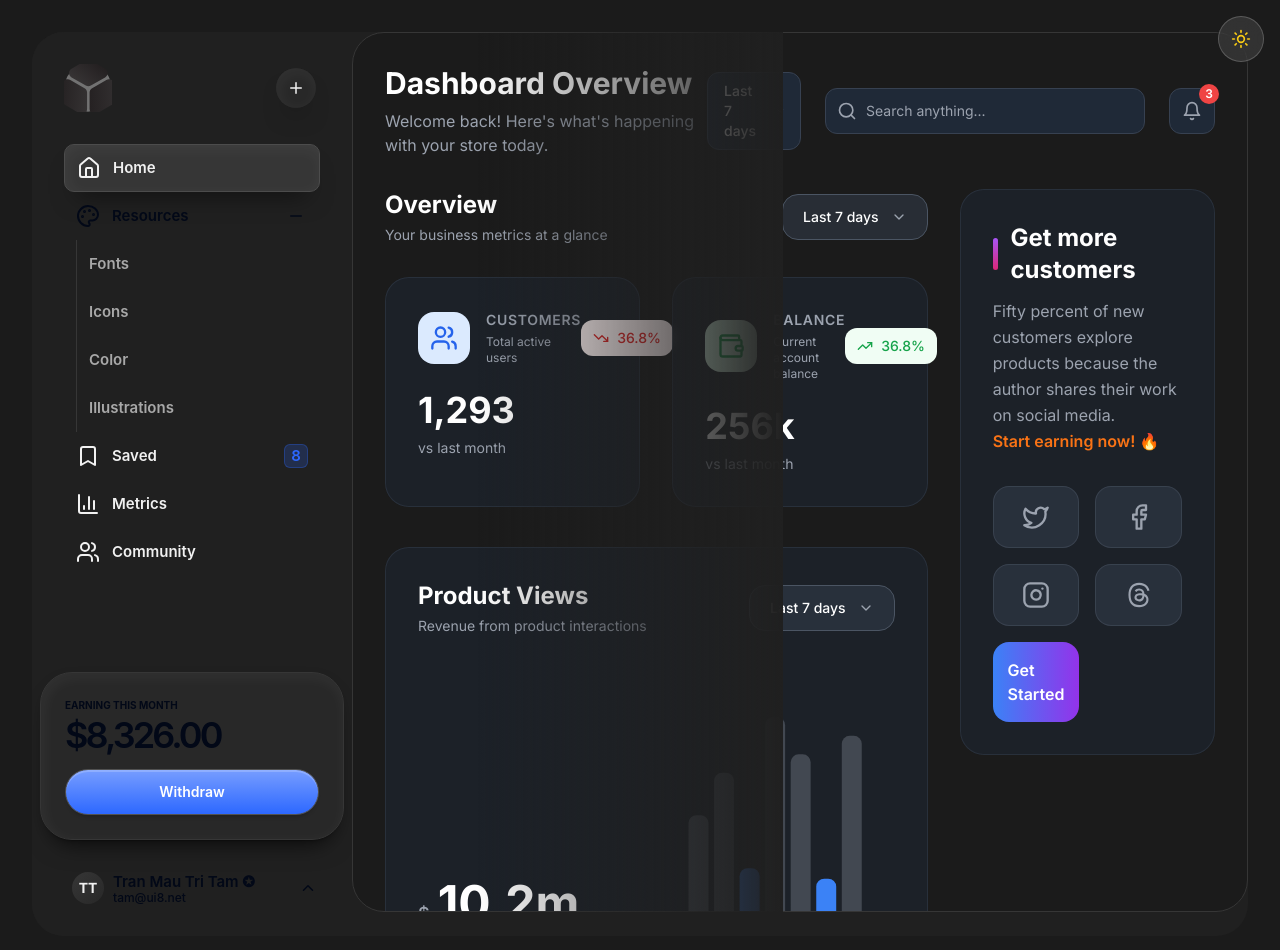
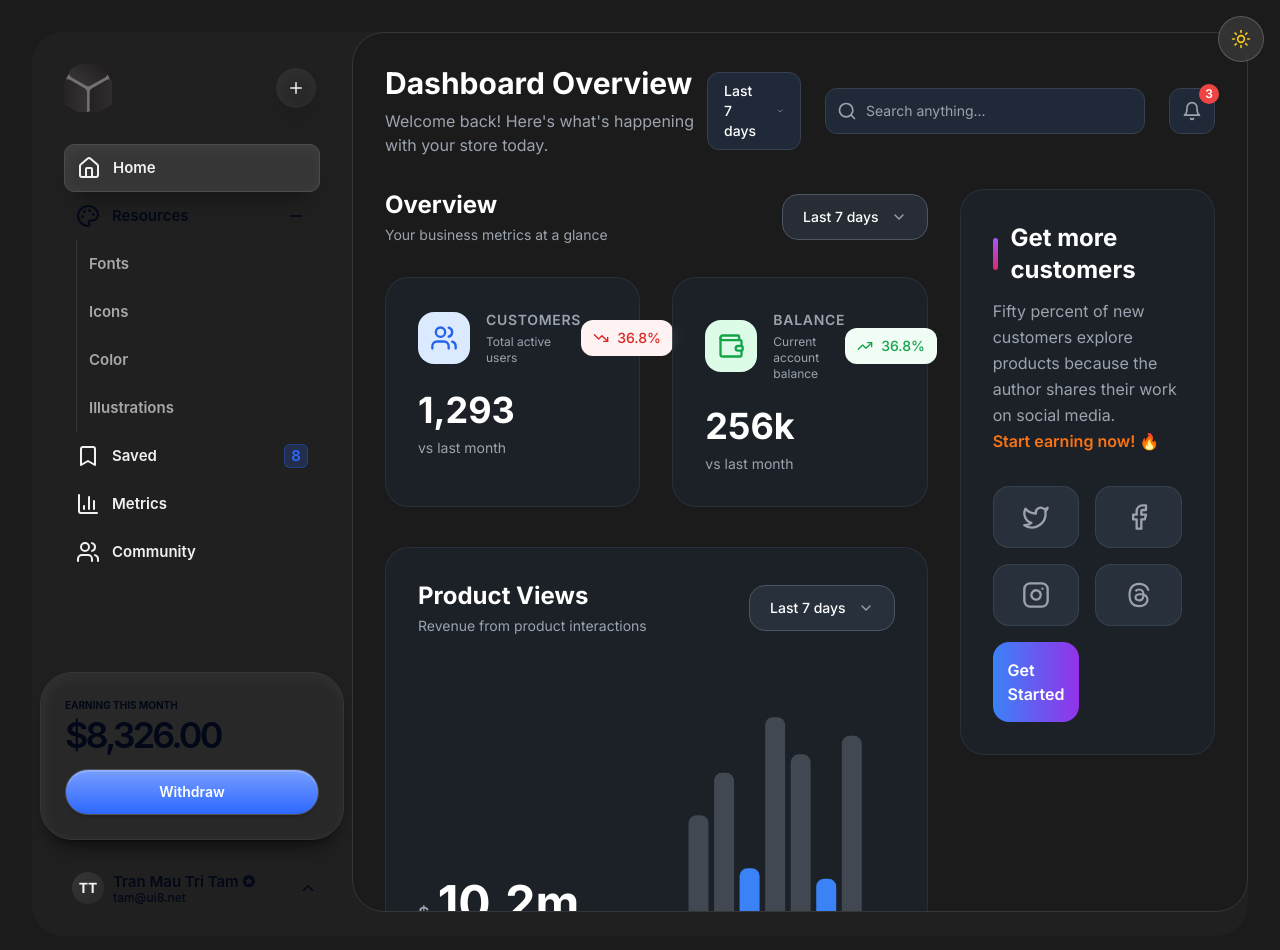
Before and after one commit to Winmix713/tri-tam-sidebar-81, a React (Vite) app: page / in a window 1280 px wide. Both pictures are taken after a click on the button 1241 px from the left and 39 px from the top of the page. Shown: the top 950 px of the page. Built offline with nearby package versions, Linux system fonts and the light colour scheme; a web font is replaced by a local one.

Commit message:
Remove content overlay div
Removed the content overlay div from DarkMainContent.tsx.

```diff
--- a/src/components/DarkMainContent.tsx
+++ b/src/components/DarkMainContent.tsx
@@ -34,18 +34,6 @@ const DarkMainContent = () => {
           </div>
         </div>
       </div>
-
-      {/* Content Box Overlay */}
-      <div
-        className="absolute"
-        style={{
-          width: '306px',
-          height: '880px',
-          left: '125px',
-          top: '0px',
-          background: 'linear-gradient(270deg, #202020 0%, rgba(32, 32, 32, 0) 100%)'
-        }}
-      />
     </div>
   );
 };
```
